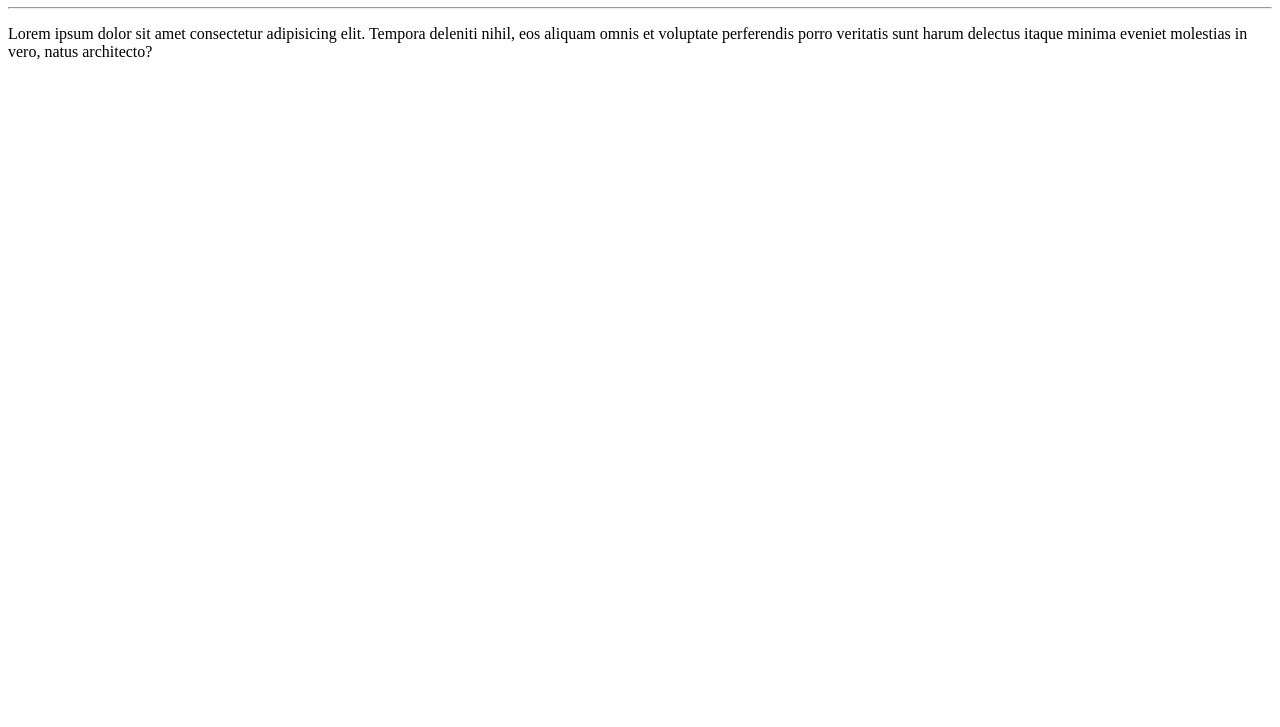
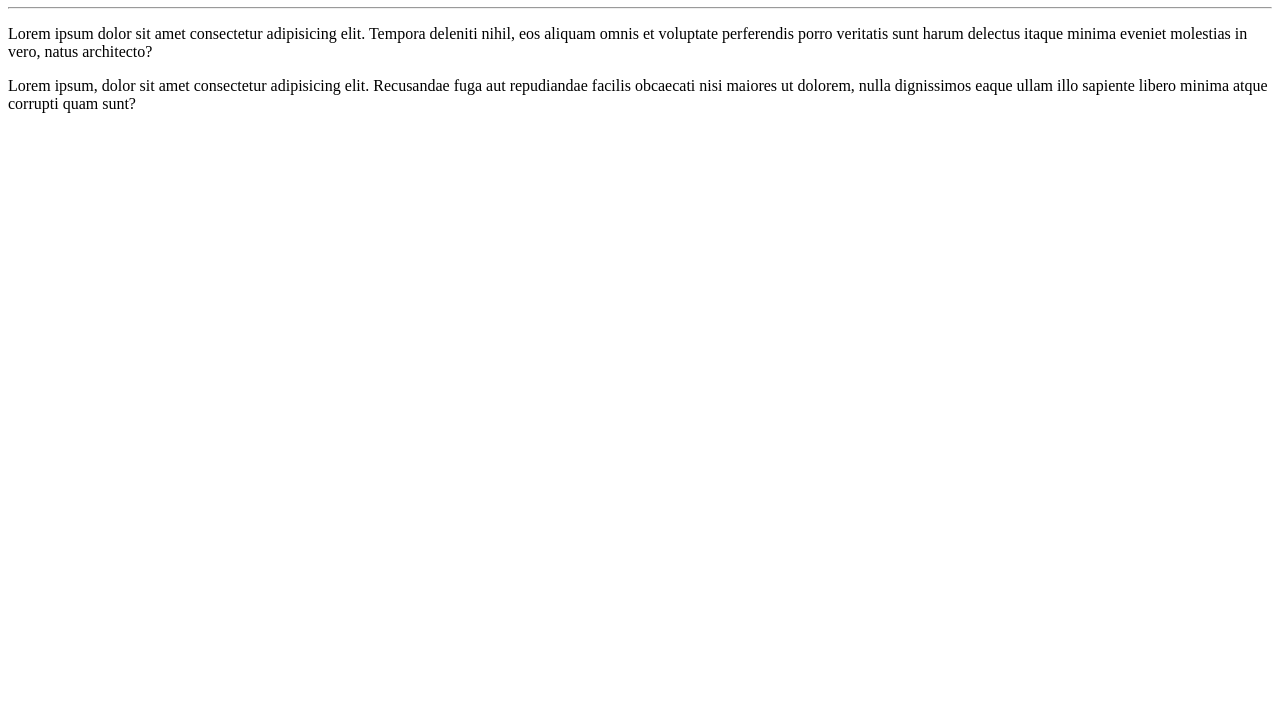
Before and after one commit to jonathansantiagoDEV/ola-mundooo, a plain HTML site: page index.html in a window 1280 px wide. Shown: the part 73-800 px from the top of the page. Drawn offline with Linux system fonts and the light colour scheme.

Commit message:
Update index.html

```diff
--- a/index.html
+++ b/index.html
@@ -9,6 +9,8 @@
 <body>
     <h1> Olá, mundo!</h1>
     <hr>
-    <p>Lorem ipsum dolor sit amet consectetur adipisicing elit. Tempora deleniti nihil, eos aliquam omnis et voluptate perferendis porro veritatis sunt harum delectus itaque minima eveniet molestias in vero, natus architecto?</p>
+
+  <p>Lorem ipsum dolor sit amet consectetur adipisicing elit. Tempora deleniti nihil, eos aliquam omnis et voluptate perferendis porro veritatis sunt harum delectus itaque minima eveniet molestias in vero, natus architecto?</p>
+  <p>Lorem ipsum, dolor sit amet consectetur adipisicing elit. Recusandae fuga aut repudiandae facilis obcaecati nisi maiores ut dolorem, nulla dignissimos eaque ullam illo sapiente libero minima atque corrupti quam sunt?</p>
 </body>
 </html>
```
